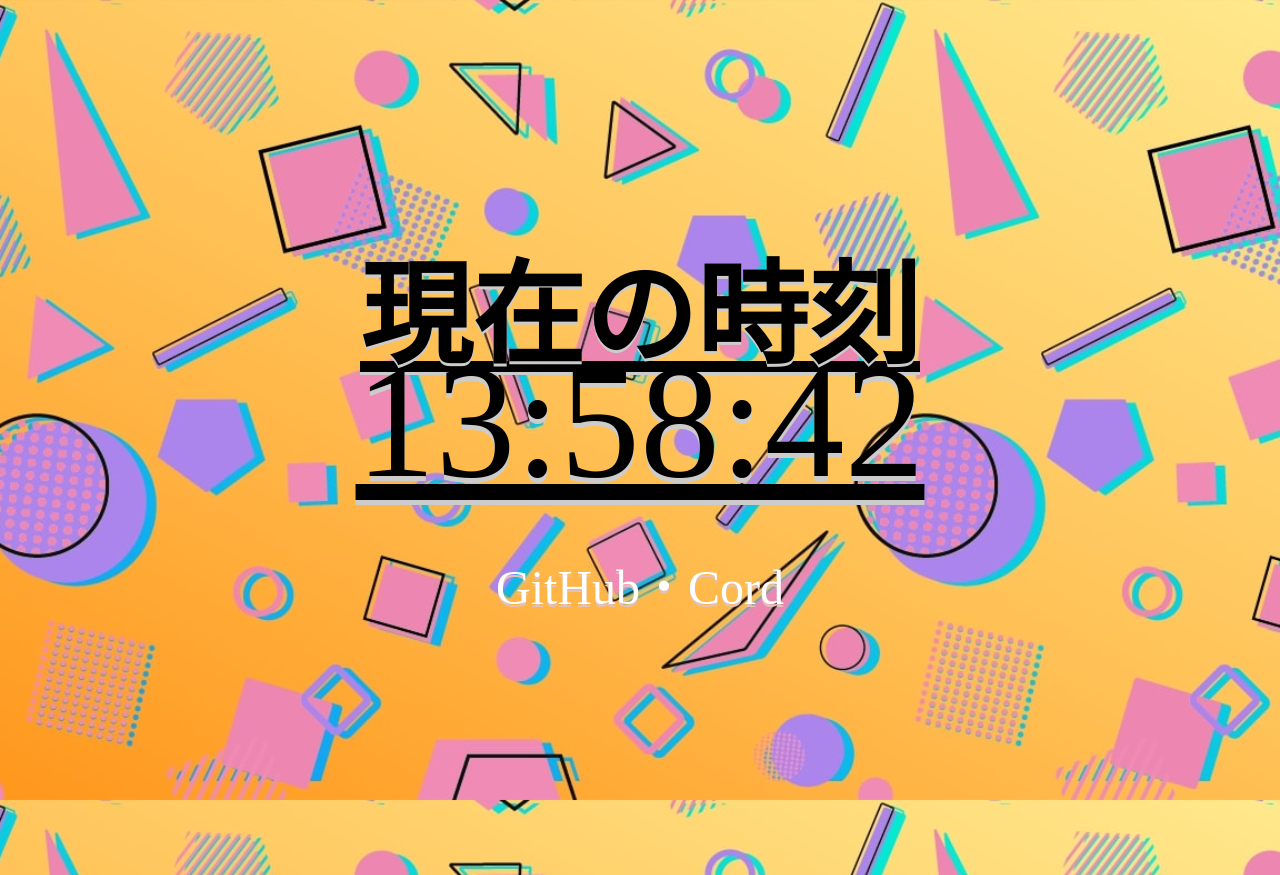
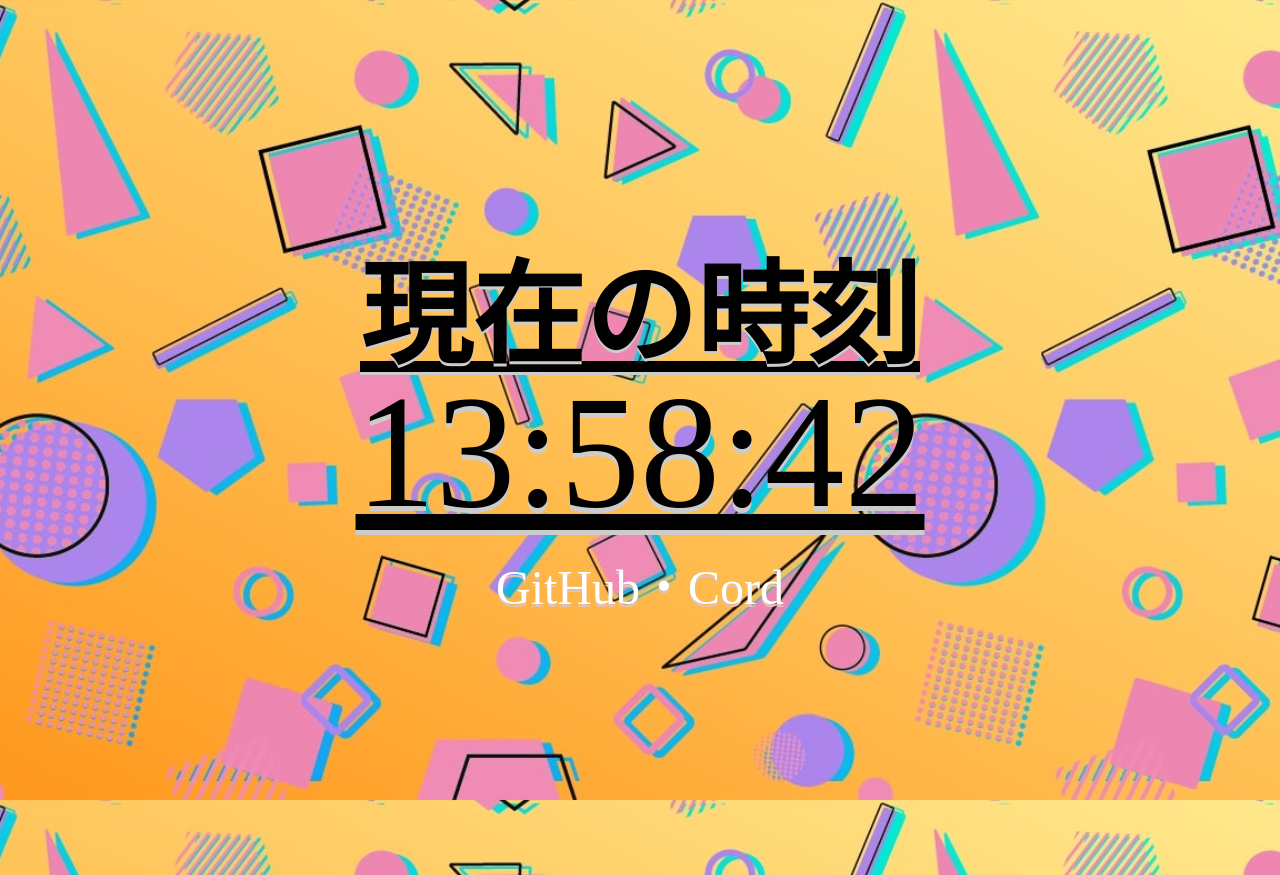
Before and after one commit to naoano0415/clock, a plain HTML site: page index.html in a window 1280 px wide. Drawn offline with Linux system fonts and the light colour scheme.

Commit message:
index.html

```diff
--- a/index.html
+++ b/index.html
@@ -17,7 +17,7 @@
 <body>
 	<h1 style="text-align: center; font-size: 7em; position: relative; top: 150px;text-shadow: 0 3px 0 #ccc;letter-spacing: 4; text-decoration: underline;">現在の時刻</h1>
 	<br>
-	<p id="time" style="text-align: center; font-size: 10em; position: absolute; top: 170px; left: 50%; transform: translateX(-50%); color: black; text-shadow: 0 5px 0 #ccc;letter-spacing: 2 ;text-decoration: underline;"></p>
+	<p id="time" style="text-align: center; font-size: 10em; position: absolute; top: 200px; left: 50%; transform: translateX(-50%); color: black; text-shadow: 0 5px 0 #ccc;letter-spacing: 2 ;text-decoration: underline;"></p>
 	<script>
 		var currentTime = new Date();
 		var hours = currentTime.getHours();
```
